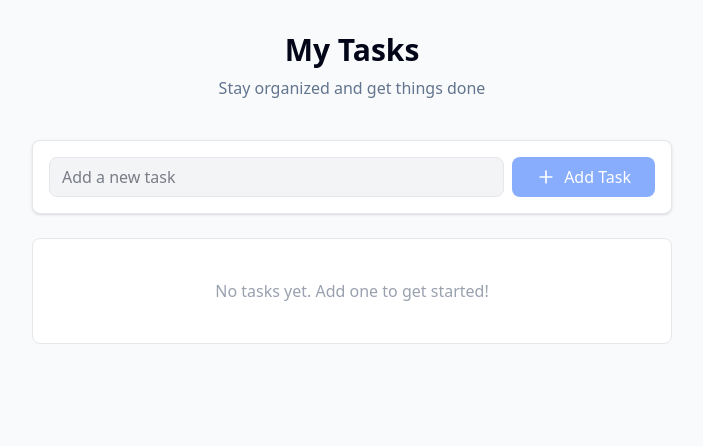
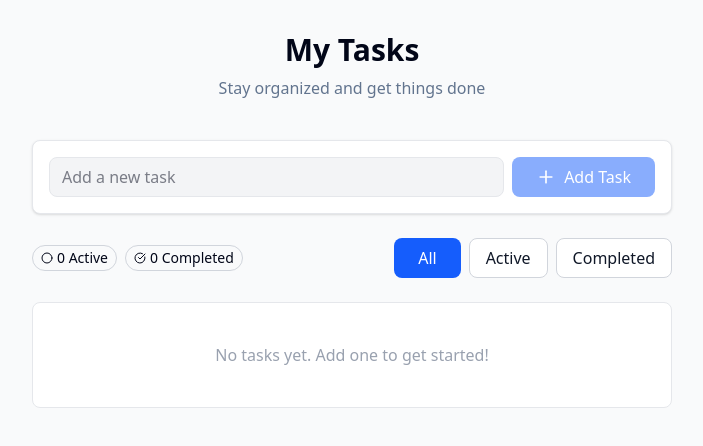
Before and after one commit to bardia-asd/react-todo-app, a React (Vite) app: page / in a window 1280 px wide. Shown: the top 446 px of the page, without its empty margins (288-991 px from the left). Built offline with nearby package versions, Linux system fonts and the light colour scheme.

Commit message:
feat: add TodoStatsFilters component for task counts and filter buttons

```diff
--- a/src/App.jsx
+++ b/src/App.jsx
@@ -2,9 +2,11 @@ import { useState } from "react";
 import { useLocalStorageTodos } from "./hooks/useLocalStorageTodos";
 import TodoForm from "./components/TodoForm";
 import TodoItem from "./components/TodoItem";
+import TodoStatsFilters from "./components/TodoStatsFilters";
 
 function App() {
     const [newTaskText, setNewTaskText] = useState("");
+    const [filter, setFilter] = useState("all");
     const { todos, addTodo, toggleTodo, editTodo, deleteTodo } =
         useLocalStorageTodos(newTaskText);
 
@@ -13,6 +15,17 @@ function App() {
         addTodo(newTaskText);
         setNewTaskText("");
     };
+
+    const activeTasks = todos.filter((todo) => !todo.completed).length;
+    const completedTasks = todos.filter((todo) => todo.completed).length;
+
+    const filters = ["all", "active", "completed"];
+
+    const filteredTodos = todos.filter((todo) => {
+        if (filter === "active") return !todo.completed;
+        if (filter === "completed") return todo.completed;
+        return true;
+    });
 
     return (
         <div className="container max-w-2xl py-8 px-4 mx-auto ">
@@ -23,22 +36,30 @@ function App() {
                 </p>
             </header>
 
-            <main className="mt-10">
+            <main className="mt-10 space-y-6">
                 <TodoForm
                     value={newTaskText}
                     onChange={(e) => setNewTaskText(e.target.value)}
                     onSubmit={handleAddTodo}
                 />
 
-                <div className="space-y-3 mt-6">
-                    {todos.length === 0 ? (
+                <TodoStatsFilters
+                    activeTasks={activeTasks}
+                    completedTasks={completedTasks}
+                    filters={filters}
+                    currentFilter={filter}
+                    onFilterChange={setFilter}
+                />
+
+                <div className="space-y-3">
+                    {filteredTodos.length === 0 ? (
                         <div className="py-10 bg-white rounded-lg border border-gray-200 text-center">
                             <p className="text-gray-400">
                                 No tasks yet. Add one to get started!
                             </p>
                         </div>
                     ) : (
-                        todos.map((todo) => (
+                        filteredTodos.map((todo) => (
                             <TodoItem
                                 key={todo.id}
                                 id={todo.id}
--- /dev/null
+++ b/src/components/TodoStatsFilters.jsx
@@ -0,0 +1,36 @@
+import Button from "./ui/Button";
+import { Circle, CircleCheckBig } from "lucide-react";
+
+export default function TodoStatsFilters({
+    activeTasks,
+    completedTasks,
+    filters,
+    currentFilter,
+    onFilterChange,
+}) {
+    return (
+        <div className="flex items-center justify-between flex-wrap gap-4">
+            <div className="flex gap-2">
+                <span className="flex items-center gap-1 py-0.5 px-2 border border-gray-300 rounded-full text-sm">
+                    <Circle size={12} />
+                    {activeTasks} Active
+                </span>
+                <span className="flex items-center gap-1 py-0.5 px-2 border border-gray-300 rounded-full text-sm">
+                    <CircleCheckBig size={12} />
+                    {completedTasks} Completed
+                </span>
+            </div>
+
+            <div className="flex gap-2">
+                {filters.map((f) => (
+                    <Button
+                        key={f}
+                        variant={currentFilter === f ? "primary" : "secondary"}
+                        onClick={() => onFilterChange(f)}>
+                        {f.charAt(0).toUpperCase() + f.slice(1)}
+                    </Button>
+                ))}
+            </div>
+        </div>
+    );
+}
--- a/src/components/ui/Button.jsx
+++ b/src/components/ui/Button.jsx
@@ -1,5 +1,3 @@
-import React from "react";
-
 export default function Button({
     children,
     onClick,
@@ -13,7 +11,7 @@ export default function Button({
         primary:
             "bg-blue-600 text-white px-6 py-2 hover:bg-blue-700 disabled:hover:bg-blue-600",
         secondary:
-            "border border-gray-300 text-gray-900 px-4 py-1.5 hover:bg-gray-50",
+            "bg-white border border-gray-300 text-gray-900 px-4 py-1.5 hover:bg-gray-50",
         danger: "bg-red-600 text-white px-4 py-1.5 hover:bg-red-700",
         icon: "w-8 h-8 p-0 text-gray-600 hover:bg-gray-100 rounded-sm",
         success: "w-8 h-8 p-0 text-green-600 hover:bg-green-50 rounded-sm",
```
